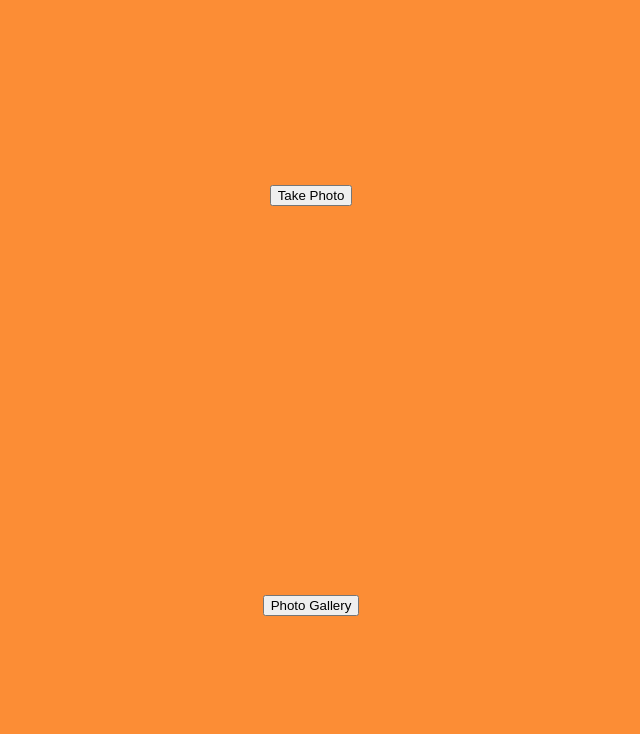
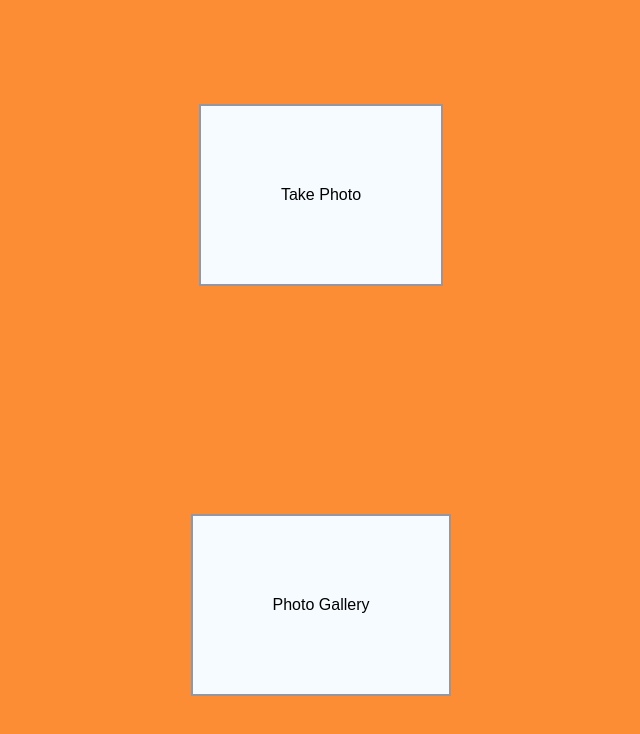
Before and after one commit to atreides1/snappy-webcam-app, a React (Create React App) app: page /menu in a window 1280 px wide. Shown: the top 734 px of the page, without its empty margins (329-969 px from the left). Built offline with nearby package versions, Linux system fonts and the light colour scheme.

Commit message:
UI tweaks (button style, titles)

```diff
--- a/src/App.css
+++ b/src/App.css
@@ -21,8 +21,21 @@
   flex-direction: column;
   align-items: center;
   justify-content: space-evenly;
+}
 
+.menuButton {
+  padding: 80px;
+  font-size: 16px;
+  margin: 20px;
+  margin-right: 0px;
+  border: 2px solid rgba(0,0,20, 0.4);
+  cursor: pointer;
+  background-color: #f6fbff;
+}
 
+.menuButton:hover {
+    border-color: black;
+    transition: border-color .2s ease-out;
 }
 
 #camera {
@@ -73,3 +86,18 @@
   width: 960px;
   height: 540px;
 }
+
+button {
+    padding: 5px;
+    font-size: 14px;
+    margin: 10px;
+    margin-right: 0px;
+    border-width:2px;
+    border-style: solid;
+    cursor: pointer;
+}
+
+button:hover {
+    border-color: rgba(0,0,20, 0.4);
+    transition: border-color .2s ease-out;
+}
--- a/src/camera.js
+++ b/src/camera.js
@@ -91,7 +91,7 @@ class Camera extends Component {
 
         return (
             <div id="camera">
-                <p>Take your image here!</p>
+                <h3>Take your image here!</h3>
                 <video autoPlay={true} id="video"></video>
                 <button id="captureButton" onClick={this.takePhoto}>Take Photo</button>
                 <button id="retakeButton" onClick={this.reload} style={hiddenSyle}>Retry</button>
--- a/src/editor.js
+++ b/src/editor.js
@@ -115,7 +115,7 @@ class Editor extends Component {
     render() {
         return (
         <div id="editor">
-            <p>Edit ur photo here!</p>
+            <h3>Edit ur photo here!</h3>
             <canvas id="editableCanvas"></canvas>
             <img id="display" alt="your webcam output is here" onLoad={this.displayImg}></img>
             <br />
--- a/src/mainMenu.js
+++ b/src/mainMenu.js
@@ -6,9 +6,9 @@ class MainMenu extends Component {
   render() {
     return (
       <div id="mainMenu">
-        <Link to="/camera"> <button>Take Photo</button></Link>
+        <Link to="/camera"> <button class="menuButton">Take Photo</button></Link>
         <br />
-        <Link to="/gallery"><button>Photo Gallery</button></Link>
+        <Link to="/gallery"><button class="menuButton">Photo Gallery</button></Link>
       </div>
     );
   }
```
Also changed, not shown: src/App.js (+0 -23 lines).
